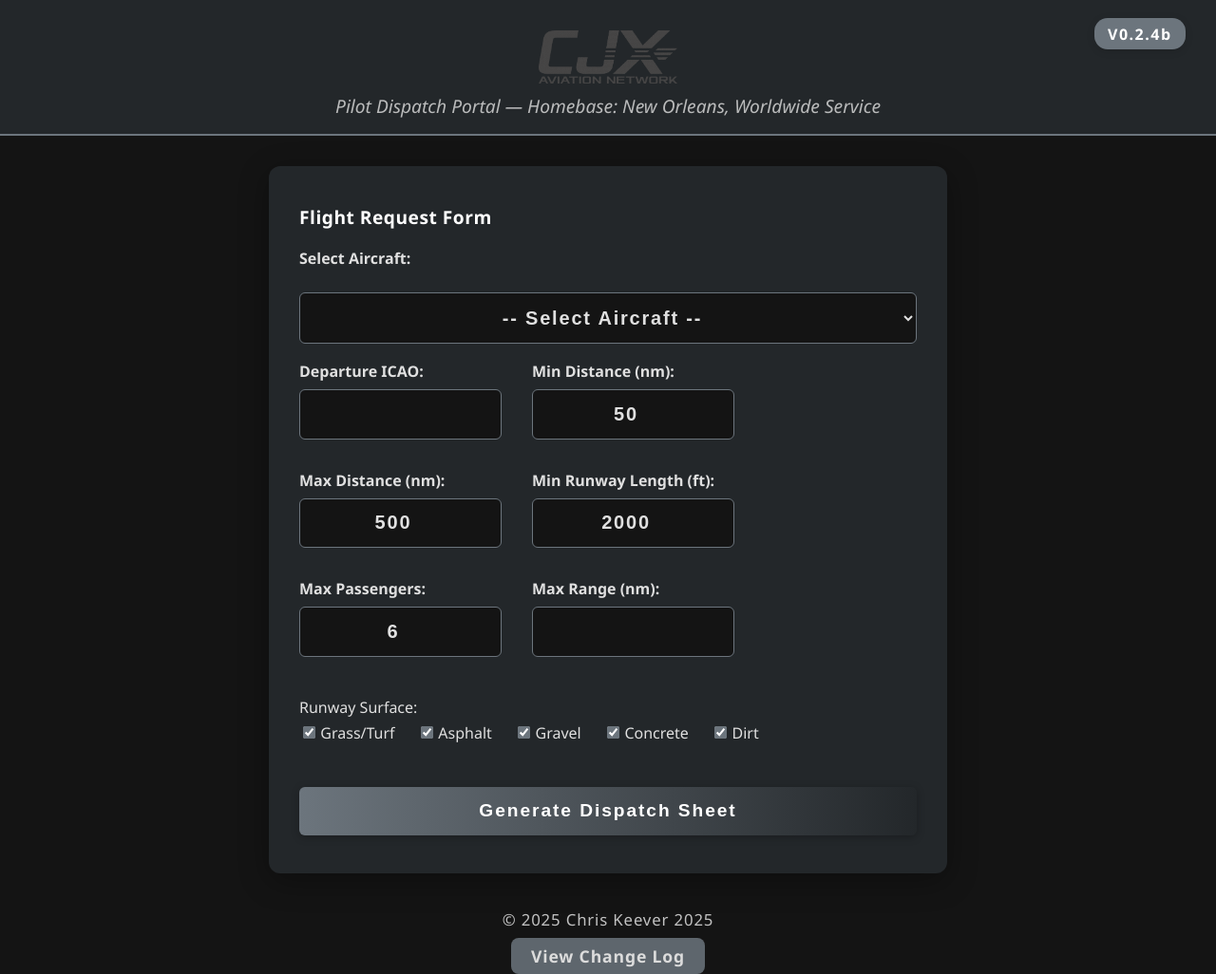
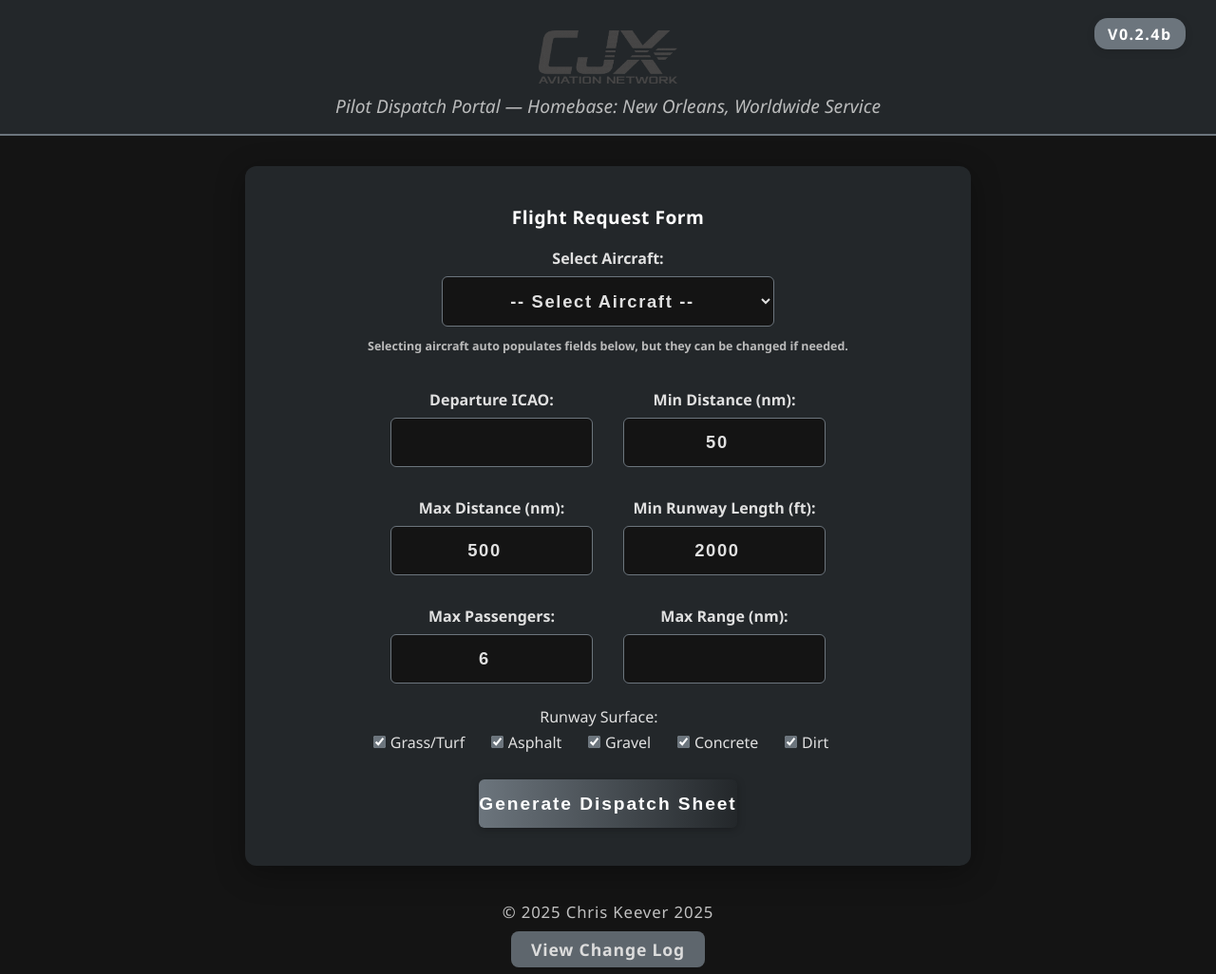
Before and after one commit to chrisjk84/CJNCharter, a Flask app: page / in a window 1280 px wide. Shown: the whole page at 95% size. Run offline with Flask 3, Linux system fonts and the light colour scheme.

Commit message:
Update index.html

```diff
--- a/templates/index.html
+++ b/templates/index.html
@@ -64,7 +64,7 @@
             pointer-events: none;
         }
         .cjx-content {
-            max-width: 650px;
+            max-width: 700px;
             margin: 2rem auto;
             background: var(--cjx-darkgray);
             border-radius: 12px;
@@ -77,37 +77,46 @@
             margin-bottom: 1.2rem;
             color: var(--cjx-white);
             letter-spacing: 0.5px;
+            text-align: center;
         }
         form {
             display: flex;
             flex-direction: column;
-            gap: 1.1rem;
+            align-items: center;
+            width: 100%;
         }
         label {
             font-weight: 600;
             display: block;
             margin-bottom: 0.3rem;
             color: var(--cjx-lightgray);
+            text-align: center;
         }
         .cjx-row {
             display: flex;
             flex-wrap: wrap;
             gap: 2rem;
             margin-bottom: 1.5rem;
+            justify-content: center;
+            width: 100%;
         }
         .cjx-row > div {
             flex: 1 1 213px;
             min-width: 213px;
             max-width: 213px;
+            display: flex;
+            flex-direction: column;
+            align-items: center;
         }
         .cjx-input {
             width: 100%;
+            max-width: 220px;
             padding: 0.87rem 1.12rem;
             border: 1px solid var(--cjx-accent);
             border-radius: 6px;
             background: var(--cjx-black);
             color: var(--cjx-lightgray);
-            font-size: 1.25rem;
+            font-size: 1.15rem;
             margin-top: 0.2rem;
             box-sizing: border-box;
             font-weight: bold;
@@ -152,6 +161,7 @@
             border-radius: 6px;
             margin-top: 0.5em;
             font-weight: 600;
+            text-align: center;
         }
         .cjx-dispatch-sheet {
             margin-top: 2.5rem;
@@ -237,6 +247,14 @@
             color: var(--cjx-white);
             text-decoration: underline;
         }
+        .cjx-helper-text {
+            font-size: 0.78em;
+            color: #bbbbbb;
+            margin-bottom: 3em;
+            margin-top: 1em;
+            text-align: center;
+	    font-weight: bold;
+        }
         @media (max-width: 700px) {
             .cjx-header {
                 flex-direction: column;
@@ -255,6 +273,7 @@
             .cjx-row {
                 flex-direction: column;
                 gap: 1rem;
+                align-items: center;
             }
             .cjx-row > div {
                 max-width: 100%;
@@ -278,7 +297,7 @@
         <div class="cjx-section-title">Flight Request Form</div>
         <form method="POST" id="dispatch-form">
             <label for="aircraft_select">Select Aircraft:</label>
-            <select id="aircraft_select" class="cjx-input">
+            <select id="aircraft_select" class="cjx-input" name="aircraft_selected" style="max-width:350px;">
                 <option value="">-- Select Aircraft --</option>
                 {% for a in aircraft_list %}
                   <option value="{{ a.name }}"
@@ -289,6 +308,9 @@
                   </option>
                 {% endfor %}
             </select>
+            <div class="cjx-helper-text">
+                Selecting aircraft auto populates fields below, but they can be changed if needed.
+            </div>
             <div class="cjx-row">
                 <div>
                     <label>Departure ICAO:</label>
@@ -311,14 +333,14 @@
                 </div>
                 <div>
                     <label>Max Passengers:</label>
-                    <input type="number" name="max_passengers" value="{{ user_input.max_passengers }}" min="1" max="50" required class="cjx-input">
+                    <input type="number" name="max_passengers" value="{{ user_input.max_passengers }}" min="1" max="300" required class="cjx-input">
                 </div>
                 <div>
                     <label>Max Range (nm):</label>
                     <input type="number" name="max_range" value="{{ user_input.max_range if user_input.max_range is defined else '' }}" min="1" class="cjx-input" readonly>
                 </div>
             </div>
-            <div class="cjx-checkbox-group">
+            <div class="cjx-checkbox-group" style="text-align:center;">
                 <label>Runway Surface:</label><br>
                 <label><input type="checkbox" name="surface" value="turf" {% if 'turf' in user_input.surface %}checked{% endif %}>Grass/Turf</label>
                 <label><input type="checkbox" name="surface" value="asph" {% if 'asph' in user_input.surface %}checked{% endif %}>Asphalt</label>
```
